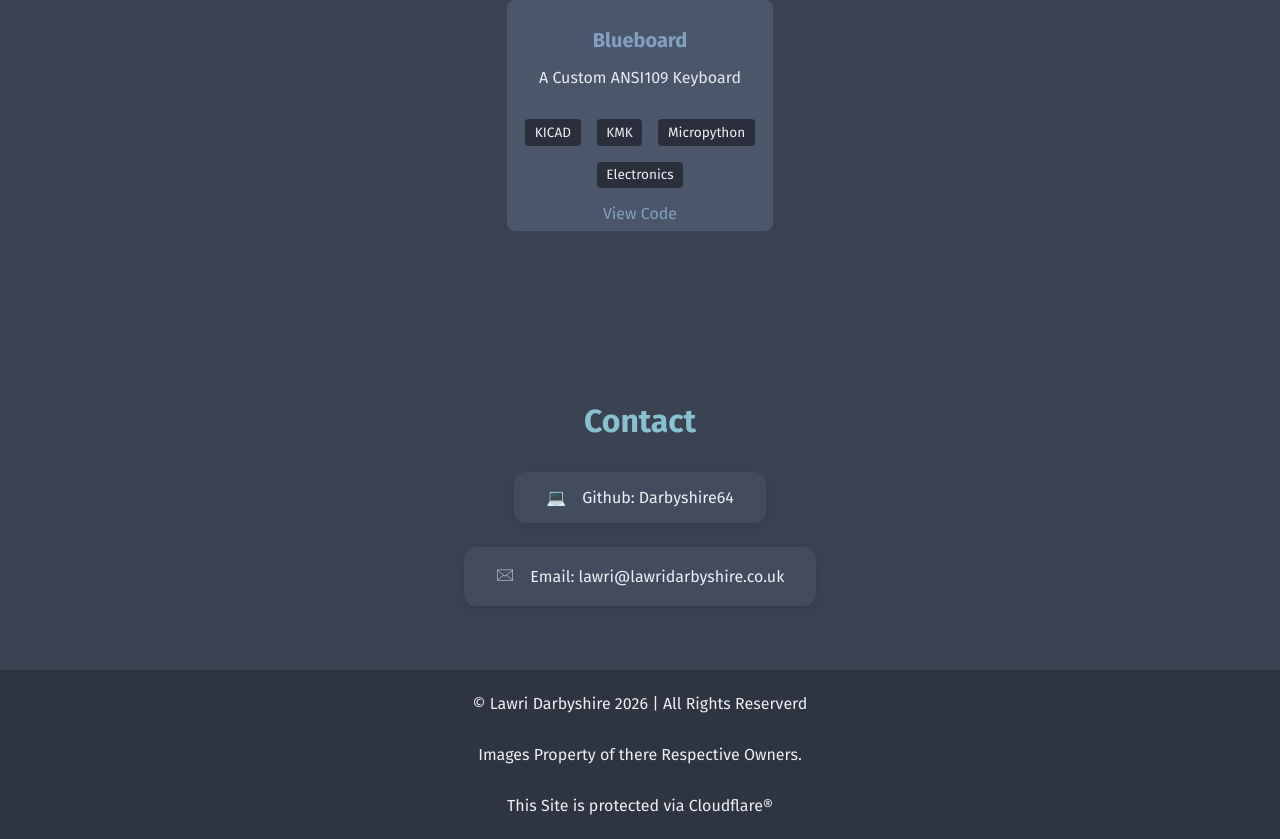
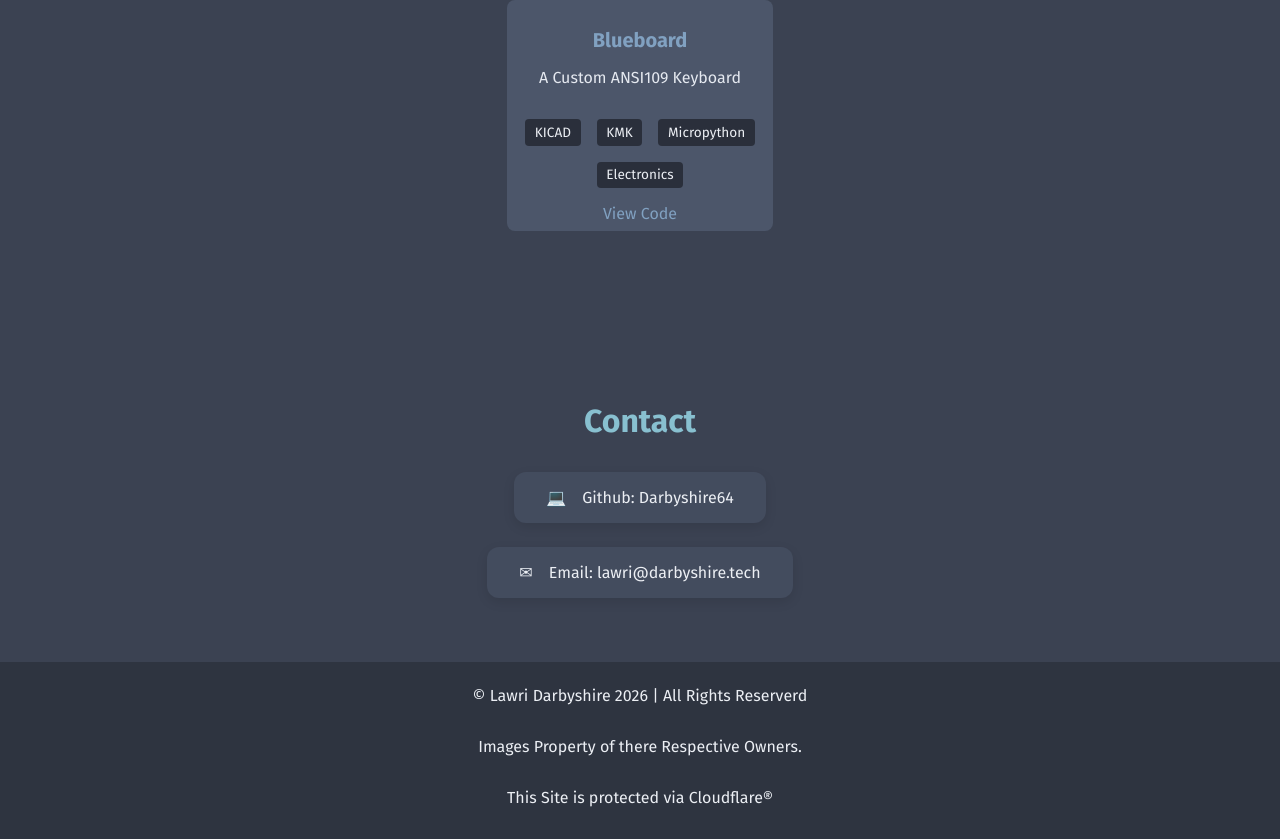
Before and after one commit to Darbyshire64/Portfolio, a React (Vite) app: page / in a window 1280 px wide. Shown: the part 2076-2915 px from the top of the page. Built offline with nearby package versions, Linux system fonts and the light colour scheme.

Commit message:
Change email address to lawri@darbyshire.tech
Updated email address in contact section.

```diff
--- a/src/components/Contact.jsx
+++ b/src/components/Contact.jsx
@@ -9,9 +9,9 @@ function Contact() {
                     <span>💻</span>
                     <span>Github: Darbyshire64</span>
                 </a>
-                <a href="mailto:lawri@lawridarbyshire.co.uk" target="_blank" className={styles.contactCard}>
-                    <span>🖂</span>
-                    <span>Email: lawri@lawridarbyshire.co.uk</span>
+                <a href="mailto:lawri@darbyshire.tech" target="_blank" className={styles.contactCard}>
+                    <span>✉</span>
+                    <span>Email: lawri@darbyshire.tech</span>
                 </a>
             </div>
         </section>
```
